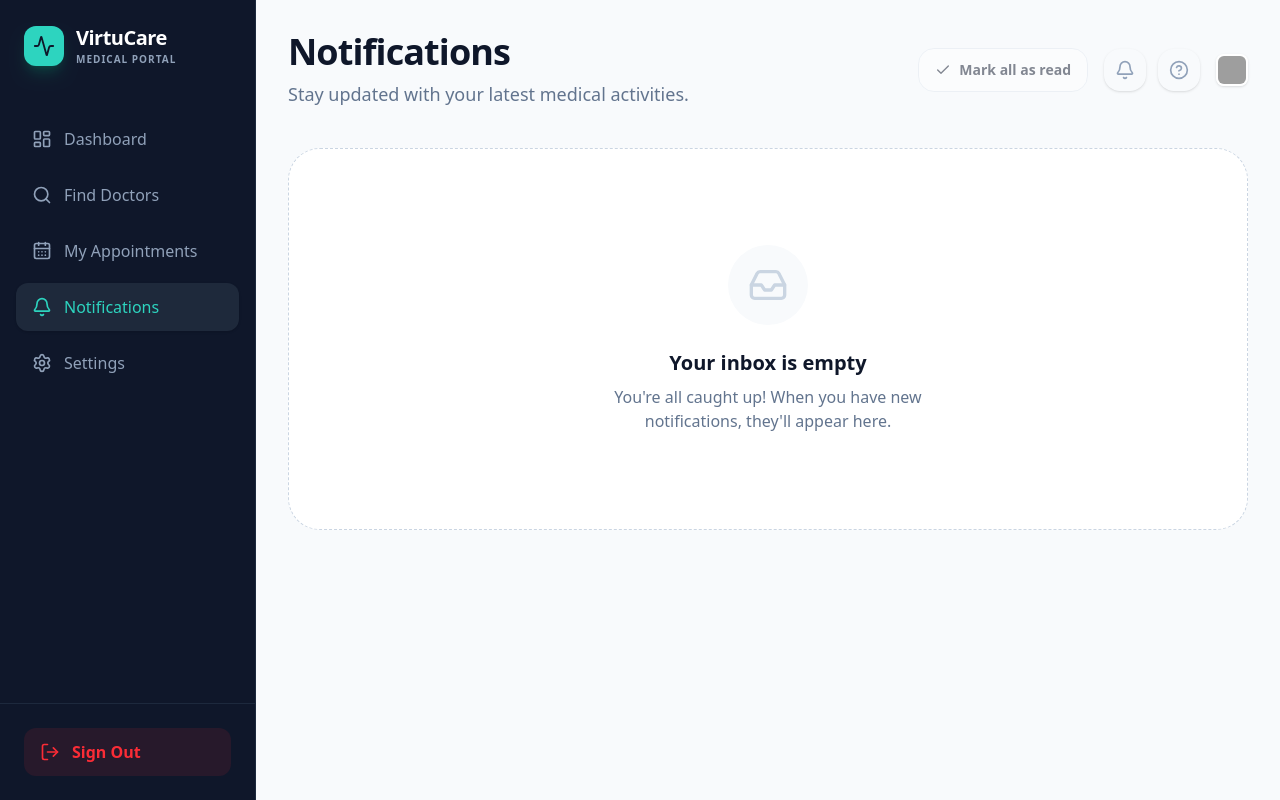
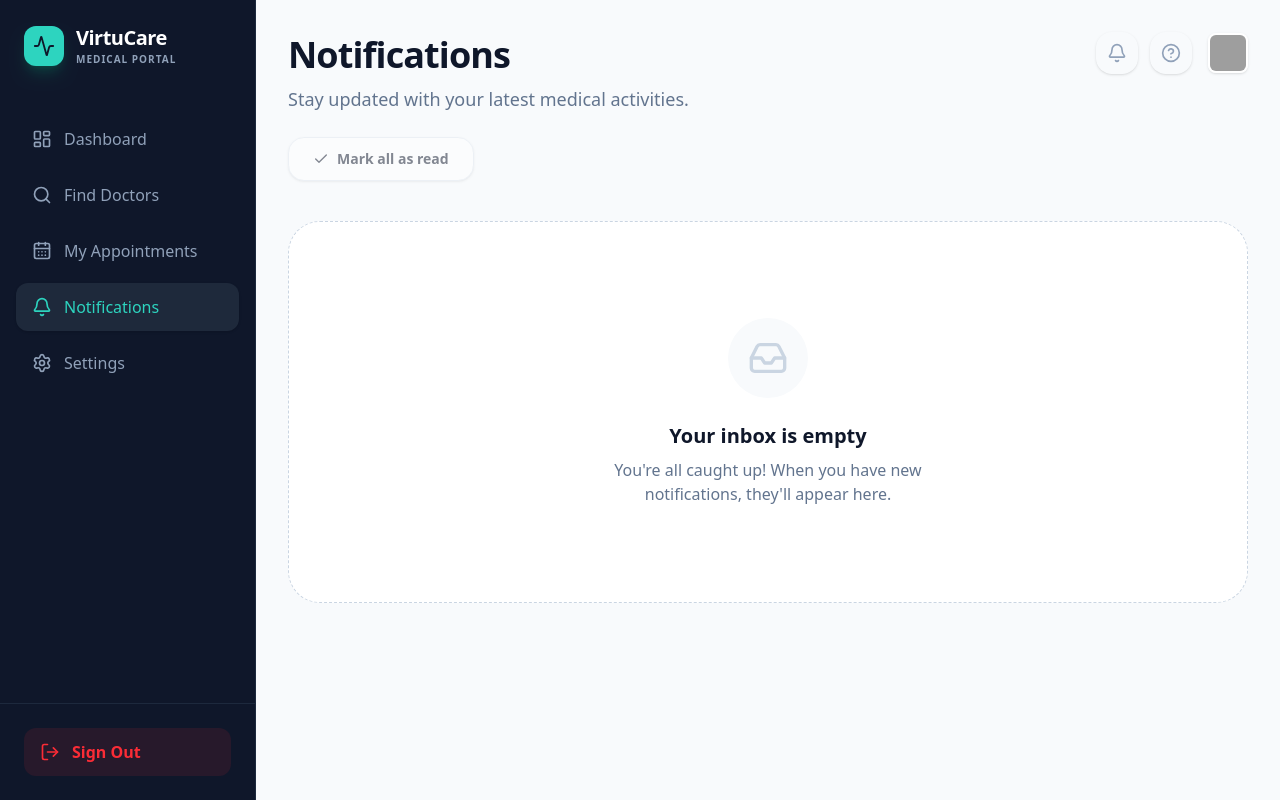
Before and after one commit to A-Simie/virtucare, a Next.js app: page /notifications in a window 1280 px wide. Built offline with nearby package versions, Linux system fonts and the light colour scheme; grey boxes are pictures that could not be loaded.

Commit message:
notification page  responsiveness fixed

```diff
--- a/src/app/(authenticated)/notifications/page.tsx
+++ b/src/app/(authenticated)/notifications/page.tsx
@@ -39,23 +39,50 @@ export default function NotificationsPage() {
   };
 
   return (
-    <div className="max-w-7xl mx-auto space-y-10">
-      <div className="flex items-center justify-between">
-        <div>
-          <h1 className="text-4xl font-extrabold tracking-tight text-[#0f172a]">Notifications</h1>
-          <p className="text-slate-500 mt-2 text-lg">Stay updated with your latest medical activities.</p>
+    <div className="max-w-7xl mx-auto space-y-6 md:space-y-10">
+      <div className="space-y-6">
+        {/* Top Header Row */}
+        <div className="flex items-start justify-between gap-4">
+          <div className="flex-1 min-w-0">
+            <h1 className="text-3xl md:text-4xl font-extrabold tracking-tight text-[#0f172a] leading-tight">
+              Notifications
+            </h1>
+            <p className="text-slate-500 mt-2 text-base md:text-lg hidden sm:block">
+              Stay updated with your latest medical activities.
+            </p>
+          </div>
+          <div className="flex items-center gap-3 shrink-0">
+            <UserNav />
+          </div>
         </div>
-        <div className="flex items-center gap-4">
+
+        {/* Mobile Description & Actions */}
+        <div className="flex flex-col gap-4 sm:hidden">
+          <p className="text-slate-500 text-sm leading-relaxed">
+            Stay updated with your latest medical activities.
+          </p>
           <Button
             variant="outline"
             onClick={markAllAsRead}
             disabled={notifications.length === 0}
-            className="rounded-2xl h-11 font-bold text-sm bg-white"
+            className="rounded-2xl h-12 font-bold text-sm bg-white px-6 w-full shadow-sm"
           >
             <Check className="mr-2" size={16} />
             Mark all as read
           </Button>
-          <UserNav />
+        </div>
+
+        {/* Desktop Action Row */}
+        <div className="hidden sm:flex items-center justify-start">
+          <Button
+            variant="outline"
+            onClick={markAllAsRead}
+            disabled={notifications.length === 0}
+            className="rounded-2xl h-11 font-bold text-sm bg-white px-6 shadow-sm hover:border-[#2dd4bf] hover:text-[#134e4a] transition-all"
+          >
+            <Check className="mr-2" size={16} />
+            Mark all as read
+          </Button>
         </div>
       </div>
 
@@ -97,25 +124,25 @@ export default function NotificationsPage() {
                 !notif.read ? "bg-emerald-50/20 border-emerald-100/50 shadow-sm" : "bg-white opacity-80"
               )}
             >
-              <CardContent className="p-6">
-                <div className="flex gap-6">
+              <CardContent className="p-4 md:p-6">
+                <div className="flex flex-col xs:flex-row gap-4 md:gap-6">
                   <div className={cn(
-                    "w-14 h-14 rounded-2xl flex items-center justify-center shrink-0 shadow-sm transition-colors",
+                    "w-12 h-12 md:w-14 md:h-14 rounded-2xl flex items-center justify-center shrink-0 shadow-sm transition-colors",
                     !notif.read ? "bg-white" : "bg-slate-50"
                   )}>
                     {getIcon(notif.type)}
                   </div>
 
-                  <div className="flex-1 space-y-2">
-                    <div className="flex items-start justify-between gap-4">
+                  <div className="flex-1 space-y-2 min-w-0">
+                    <div className="flex flex-col sm:flex-row sm:items-start justify-between gap-2 sm:gap-4">
                       <div className="space-y-1">
                         <div className="flex items-center gap-2">
-                          <h4 className="font-bold text-[#0f172a] text-lg">{notif.title}</h4>
+                          <h4 className="font-bold text-[#0f172a] text-base md:text-lg truncate">{notif.title}</h4>
                           {!notif.read && (
-                            <span className="w-2 h-2 bg-[#2dd4bf] rounded-full" />
+                            <span className="w-2 h-2 bg-[#2dd4bf] rounded-full shrink-0" />
                           )}
                         </div>
-                        <div className="flex items-center gap-4 text-xs font-medium text-slate-400">
+                        <div className="flex flex-wrap items-center gap-x-4 gap-y-1 text-[10px] md:text-xs font-medium text-slate-400">
                           <div className="flex items-center gap-1.5">
                             <Clock size={12} />
                             {formatDistanceToNow(new Date(notif.timestamp), { addSuffix: true })}
@@ -132,14 +159,14 @@ export default function NotificationsPage() {
                           variant="ghost"
                           size="sm"
                           onClick={() => markAsRead(notif.id)}
-                          className="text-xs font-bold text-emerald-600 hover:text-emerald-700 hover:bg-emerald-50 rounded-xl"
+                          className="self-start text-[10px] md:text-xs font-bold text-emerald-600 hover:text-emerald-700 hover:bg-emerald-50 rounded-xl h-8 px-3"
                         >
                           Mark as read
                         </Button>
                       )}
                     </div>
 
-                    <p className="text-slate-600 leading-relaxed max-w-2xl">
+                    <p className="text-slate-600 leading-relaxed text-sm md:text-base break-words">
                       {notif.message}
                     </p>
                   </div>
--- a/src/components/UserNav.tsx
+++ b/src/components/UserNav.tsx
@@ -10,26 +10,27 @@ export function UserNav() {
 
   return (
     <>
-      <div className="flex items-center gap-3">
+      <div className="flex items-center gap-1.5 sm:gap-3">
         <button
           onClick={() => setIsPanelOpen(true)}
-          className="p-2.5 text-slate-400 hover:text-[#0f172a] hover:bg-white rounded-2xl transition-all border border-transparent hover:border-slate-200 shadow-sm group relative"
+          className="p-2 sm:p-2.5 text-slate-400 hover:text-[#0f172a] hover:bg-white rounded-2xl transition-all border border-transparent hover:border-slate-200 shadow-sm group relative"
         >
-          <Bell size={20} className="group-hover:scale-110 transition-transform" />
+          <Bell size={18} className="sm:w-5 sm:h-5 group-hover:scale-110 transition-transform" />
           {unreadCount > 0 && (
-            <span className="absolute top-2 right-2 w-4 h-4 bg-red-500 text-white text-[10px] font-bold flex items-center justify-center rounded-full border-2 border-white">
+            <span className="absolute top-1.5 right-1.5 sm:top-2 sm:right-2 w-3.5 h-3.5 sm:w-4 sm:h-4 bg-red-500 text-white text-[9px] sm:text-[10px] font-bold flex items-center justify-center rounded-full border-2 border-white">
               {unreadCount > 9 ? '9+' : unreadCount}
             </span>
           )}
         </button>
-        <button className="p-2.5 text-slate-400 hover:text-[#0f172a] hover:bg-white rounded-2xl transition-all border border-transparent hover:border-slate-200 shadow-sm group">
+        <button className="hidden sm:flex p-2.5 text-slate-400 hover:text-[#0f172a] hover:bg-white rounded-2xl transition-all border border-transparent hover:border-slate-200 shadow-sm group">
           <HelpCircle size={20} className="group-hover:scale-110 transition-transform" />
         </button>
-        <div className="ml-1">
+        <div className="ml-0.5 sm:ml-1">
           <Avatar
             src="https://images.unsplash.com/photo-1472099645785-5658abf4ff4e?w=100&h=100&fit=crop"
             name="Dr. S. Chen"
             size="sm"
+            className="w-8 h-8 sm:w-10 sm:h-10"
           />
         </div>
       </div>
```
